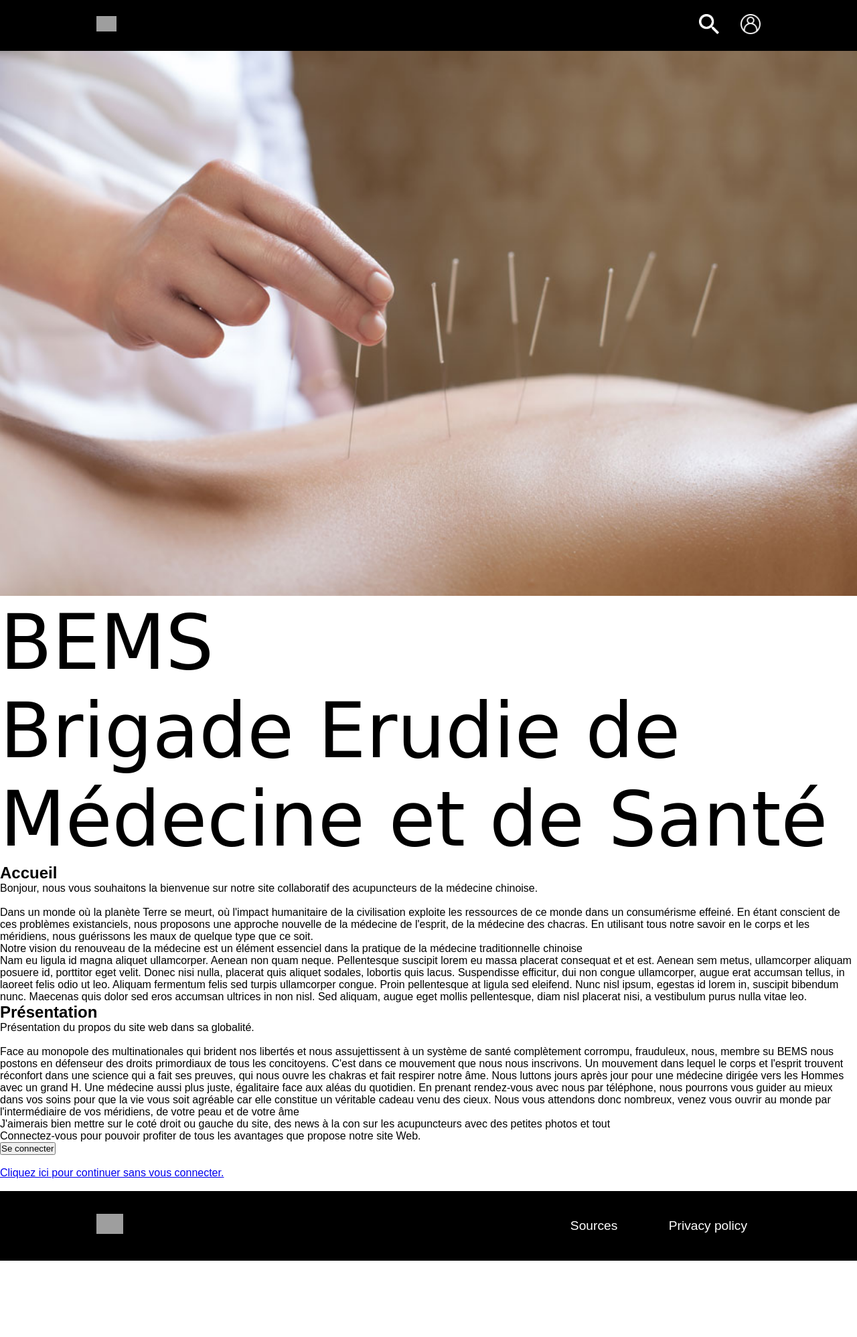
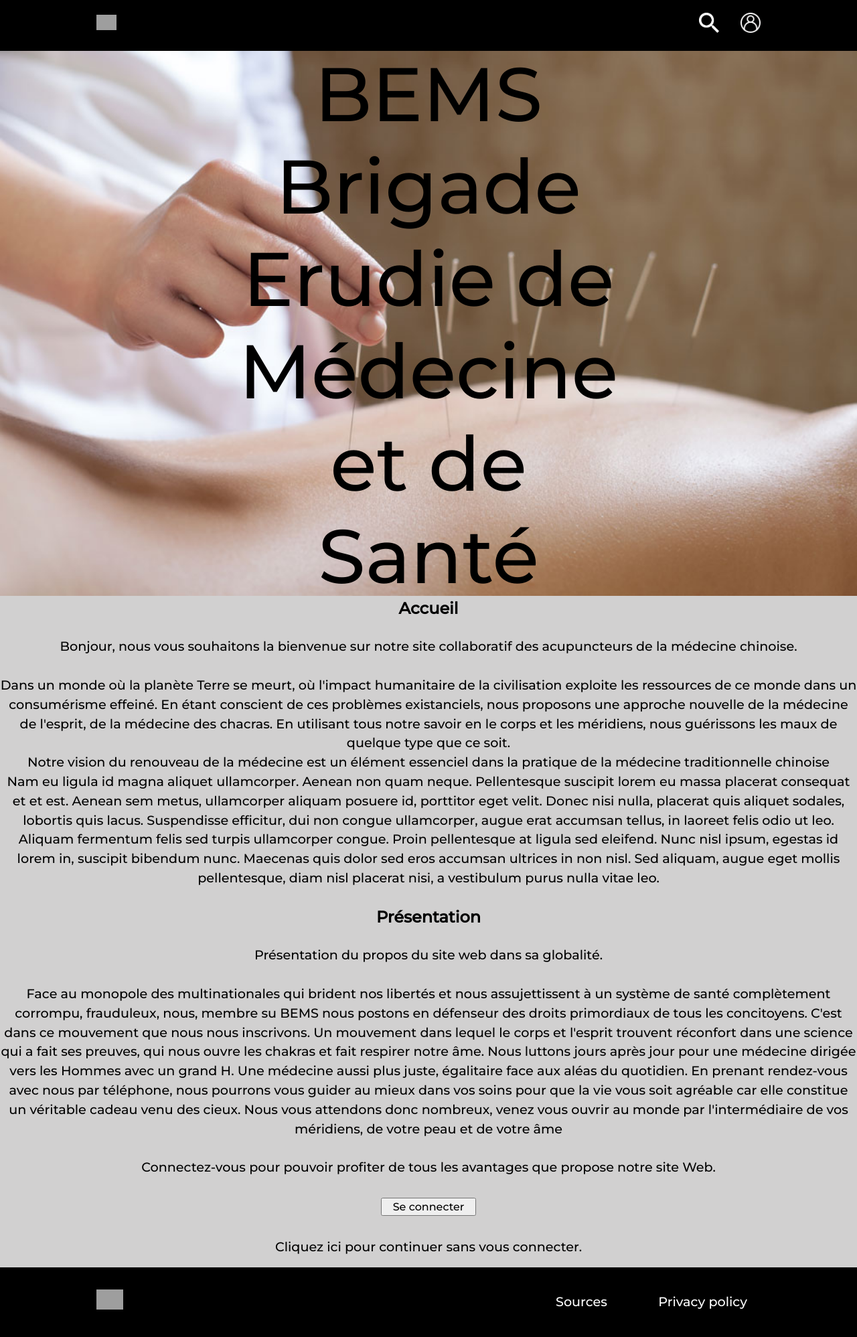
Before and after one commit to bubuoreo/TIDAL, a PHP site: page /login/view/html/index.html in a window 1280 px wide. Shown: the whole page at 67% size. Before the commit the page ends 1883 px from the top, so only its background shows below. Run offline with PHP 8.4, Linux system fonts and the light colour scheme; some libraries are stand-ins or nearby versions; grey boxes are pictures that could not be loaded.

Commit message:
ordre dans le css

```diff
--- a/view/css/index.css
+++ b/view/css/index.css
@@ -1,7 +1,6 @@
 @import url('https://fonts.googleapis.com/css?family=Montserrat:500');
 
-li, a, button {
-    font-family: "Montserrat", sans-serif;
+body a, body button {
     font-weight: 500;
     /* font-size: 16pt; */
     padding: 2px 16px;
@@ -9,18 +8,18 @@ li, a, button {
     text-decoration: none;
 }
 
-button{
+body button{
     font-size: 16px;
 }
 
-nav{
+body nav{
     flex-grow: 1;
     display: flex;
     justify-content: flex-end;
 }
 
 /* pour la satisfaction du critère d'accessibilité AAA du site web */
-p, a {
+body p, body a {
     font-size: 120%;
     line-height: 1.5em;
     margin: 1.5em 0;
@@ -29,28 +28,18 @@ p, a {
 
 
 /*Description CSS pour l'affichage de la photo avec le texte superposé*/
-.contenant {
+body .contenant {
     position: relative;
     text-align: center;
     color: rgb(0, 0, 0);
 }
-.texte_centrer {
+body .texte_centrer {
+    font-family: "Montserrat", sans-serif;
+    font-size: 3cm;
     position: absolute;
     top: 50%;
     left: 50%;
     transform: translate(-50%, -50%);
-}
-
-/*Description du footer*/
-footer {
-    background-color: rgb(0, 0, 0);
-    position: relative;
-    bottom: 0;
-    display: flex;
-    justify-content: space-between;
-    align-items: center;
-    padding: 5px 10%;
-    height: 15%;
 }
 
 /*Description du body*/
@@ -58,20 +47,20 @@ body {
     background-color: rgb(209, 208, 208);
 }
 
-.centré {
+body .centré {
     text-align: center;
 }
 
-#connexion {
+body #connexion, body #continuer_sans_connexion  {
     color: rgb(0, 0, 0);
+    margin-bottom: 4vh;
 }
 
-#continuer_sans_connexion {
-    color: rgb(0, 0, 0);
+body .white-space{
+    height: 2vh;
 }
 
-
-#contact {
+body #contact {
     font-family: "Montserrat", sans-serif;
     font-weight: 500;
     font-size: 15px;
@@ -80,21 +69,21 @@ body {
     justify-content: center;
 }
 
-.contact{
+body .contact{
     display: flex;
     justify-content: center;
 }
 
-.contact a:hover {
+body .contact a:hover {
     color: rgb(163, 160, 1);
 }
 
-#auteur{
+body #auteur{
     display: flex;
     justify-content: center;
 }
 
-#titre {
+body #titre {
     font-family: "Montserrat", sans-serif;
     font-weight: 500;
     font-size: 30px;
@@ -103,7 +92,7 @@ body {
     justify-content: center;
 }
 
-#texte {
+body #texte {
     font-family: "Montserrat", sans-serif;
     font-weight: 500;
     font-size: 60pt;
@@ -112,16 +101,16 @@ body {
     justify-content: center;
 
 }
-.souligne {
+body .souligne {
     position: relative;
     text-decoration: none;
 }
 
-.souligne:hover, .continuer{
+body .souligne:hover, .continuer{
     color: rgb(0, 0, 0);
 }
 
-.souligne::before {
+body .souligne::before {
     content: "";
     position: absolute;
     display: block;
@@ -134,6 +123,6 @@ body {
     transition: transform 0.3s ease;
 }
 
-.souligne:hover::before {
+body .souligne:hover::before {
     transform: scaleX(1);
 }
--- a/view/css/listeSympthome.css
+++ b/view/css/listeSympthome.css
@@ -38,9 +38,7 @@ button{
 .white-space p{
     background-color: rgb(209, 208, 208);
     color: rgb(209, 208, 208);
-
 }
-
 
 select{
     width: 30%;
--- a/view/html/index.html
+++ b/view/html/index.html
@@ -1,7 +1,7 @@
 <!DOCTYPE html>
 <html lang="fr">
 <head>
-    <!-- <link rel="stylesheet" href="../../view/css/index.css"> -->
+    <link rel="stylesheet" href="../../view/css/index.css">
     <link rel="stylesheet" href="../css/header.css">
     <link rel="stylesheet" href="../css/footer.css">
     <meta charset="UTF-8">
@@ -20,7 +20,7 @@
 
     <div class="contenant">
         <img class="photo_accueil" src="../../view/images/acu_secu.jpg" alt="Image de fond du site de BEMS montrant une scéance d'acupuncture sur le dos" height="80%" width="100%">
-        <div class="texte_centrer" style="font-family: Lucida Handwriting, cursive; font-size: 3cm;">BEMS<br>Brigade Erudie de Médecine et de Santé</div>
+        <div class="texte_centrer">BEMS<br>Brigade Erudie de Médecine et de Santé</div>
     </div>
     <section>
         <h2 class="centré">
@@ -70,31 +70,24 @@
         </p>
     </section>
 
-    <div>
-        <p class="centré">
-            J'aimerais bien mettre sur le coté droit ou gauche du site, des news à la con sur les acupuncteurs avec des petites photos et tout<br>
+    <div class="centré">
+        <p>
+            Connectez-vous pour pouvoir profiter de tous les avantages que propose notre site Web.<br>
         </p>
     </div>
     <div class="centré">
-        <p class="centré">
-            Connectez-vous pour pouvoir profiter de tous les avantages que propose notre site Web.<br>
-        </p>
-
         <a href="login.html" class="centré">
             <button name="Connexion" id="connexion">
                 Se connecter
             </button>
         </a>
-
-        <br>
-        <br>
+    </div>
+    <div class="centré">
         <a class="souligne centré" id="continuer_sans_connexion" href="search.html">
                 Cliquez ici pour continuer sans vous connecter.
         </a>
-        <br>
-        <br>
     </div>
-
+    <div class="white-space"></div>
     <footer>
         <a href="../../view/html/index.html">
             <img class="logo" src="../../view/images/logo.png" alt="BEMS">
--- a/view/template/index.tpl
+++ b/view/template/index.tpl
@@ -18,7 +18,7 @@
     </header>
     <div class="contenant">
         <img class="photo_accueil" src="../../view/images/acu_secu.jpg" alt="Image de fond du site de BEMS montrant une scéance d'acupuncture sur le dos" height="80%" width="100%">
-        <div class="texte_centrer" style="font-family: Lucida Handwriting, cursive; font-size: 3cm;">BEMS<br>Brigade Erudite de Médecine et de Santé</div>
+        <div class="texte_centrer">BEMS<br>Brigade Erudite de Médecine et de Santé</div>
     </div>
     <section>
         <h2 class="centré">Accueil</h2>
```
